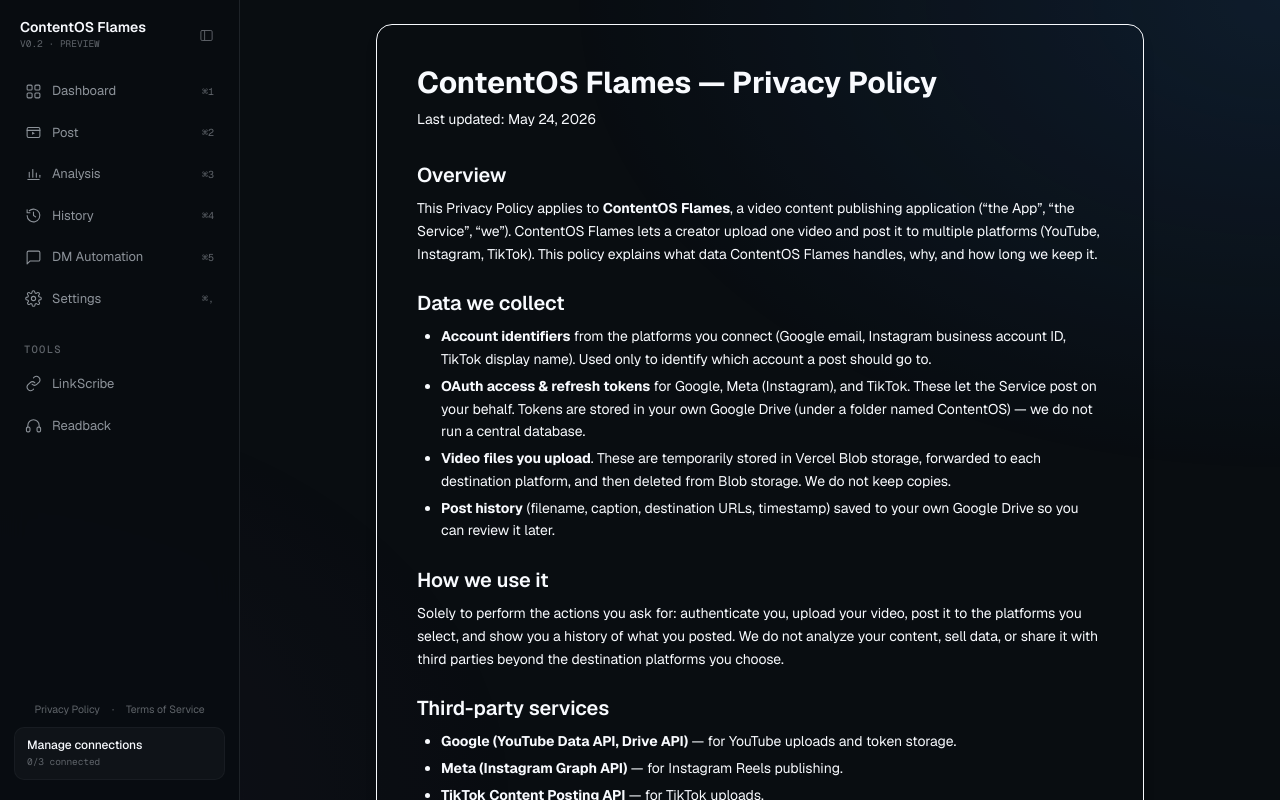
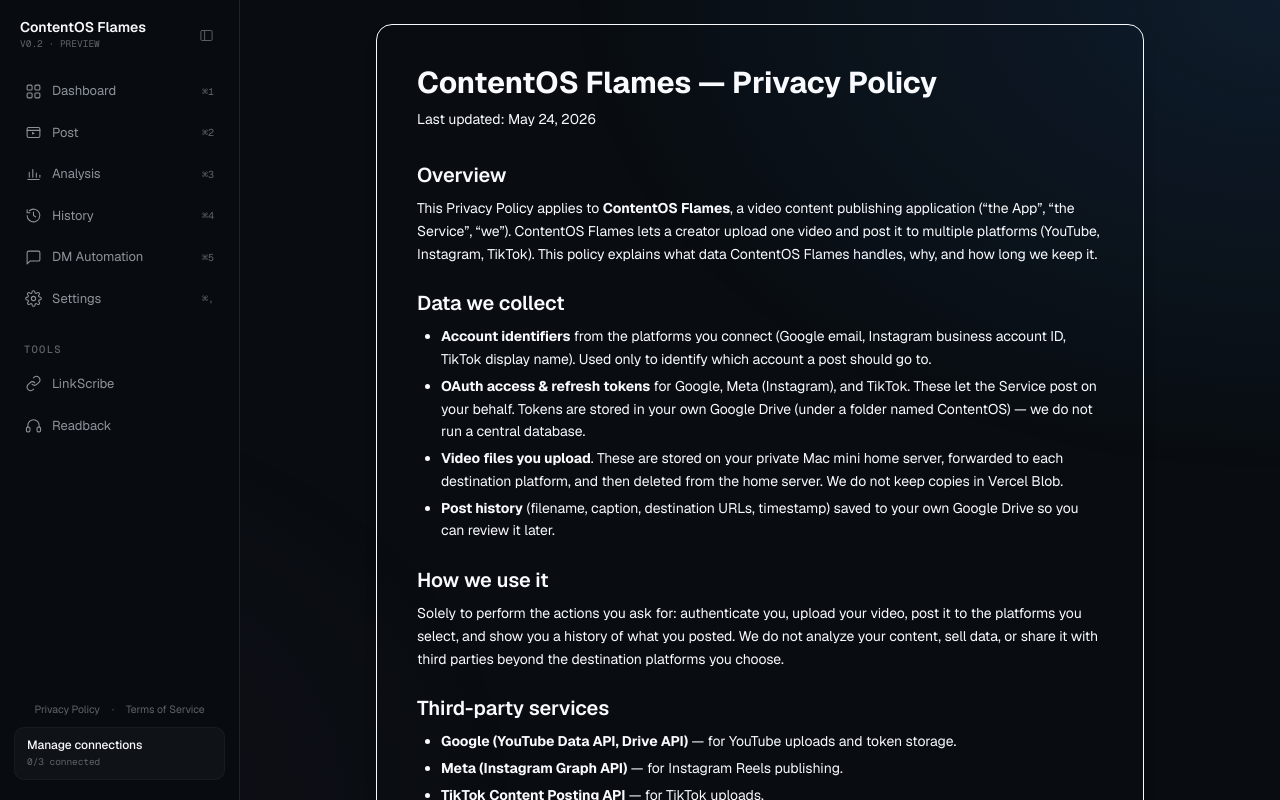
Before and after one commit to almuwalladyousef-ops/Content-Os, a Next.js app: page /privacy in a window 1280 px wide. Built offline with nearby package versions, Linux system fonts and the light colour scheme; no server answers.

Commit message:
Document local media storage

```diff
--- a/app/privacy/page.tsx
+++ b/app/privacy/page.tsx
@@ -36,9 +36,9 @@
               (under a folder named ContentOS) — we do not run a central database.
             </li>
             <li>
-              <strong>Video files you upload</strong>. These are temporarily stored in Vercel Blob storage,
-              forwarded to each destination platform, and then deleted from Blob storage. We do not keep
-              copies.
+              <strong>Video files you upload</strong>. These are stored on your private Mac mini home server,
+              forwarded to each destination platform, and then deleted from the home server. We do not keep
+              copies in Vercel Blob.
             </li>
             <li>
               <strong>Post history</strong> (filename, caption, destination URLs, timestamp) saved to your
@@ -62,7 +62,7 @@
             <li><strong>Google (YouTube Data API, Drive API)</strong> — for YouTube uploads and token storage.</li>
             <li><strong>Meta (Instagram Graph API)</strong> — for Instagram Reels publishing.</li>
             <li><strong>TikTok Content Posting API</strong> — for TikTok uploads.</li>
-            <li><strong>Vercel Blob</strong> — temporary video file hosting (auto-deleted after posting).</li>
+            <li><strong>Your Mac mini home server</strong> — private temporary video file hosting.</li>
             <li><strong>Vercel</strong> — application hosting.</li>
           </ul>
           <p className="mt-2">
@@ -73,7 +73,7 @@
         <section>
           <h2 className="text-xl font-semibold mb-2">Retention &amp; deletion</h2>
           <ul className="list-disc pl-6 space-y-1">
-            <li>Video files: deleted from Vercel Blob immediately after the post completes (or fails).</li>
+            <li>Video files: deleted from your Mac mini home server immediately after the post completes (or fails).</li>
             <li>Tokens and post history: stored in your own Google Drive. You can delete them at any time by removing the ContentOS folder from Drive.</li>
             <li>To fully disconnect, revoke access at: Google → <a className="text-primary underline" href="https://myaccount.google.com/permissions">myaccount.google.com/permissions</a>, Meta → Settings → Business Integrations, TikTok → Settings → Manage app permissions.</li>
           </ul>
```
